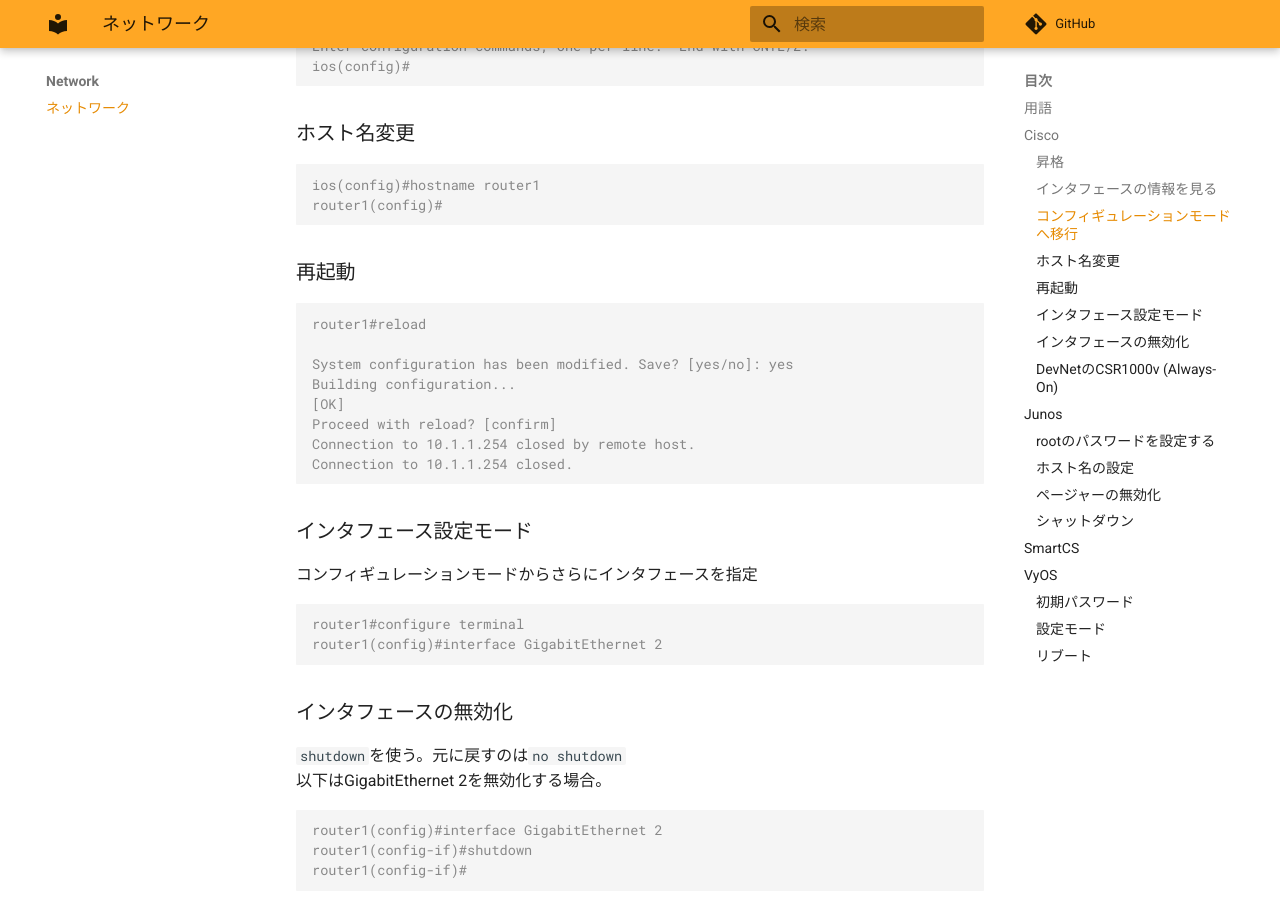
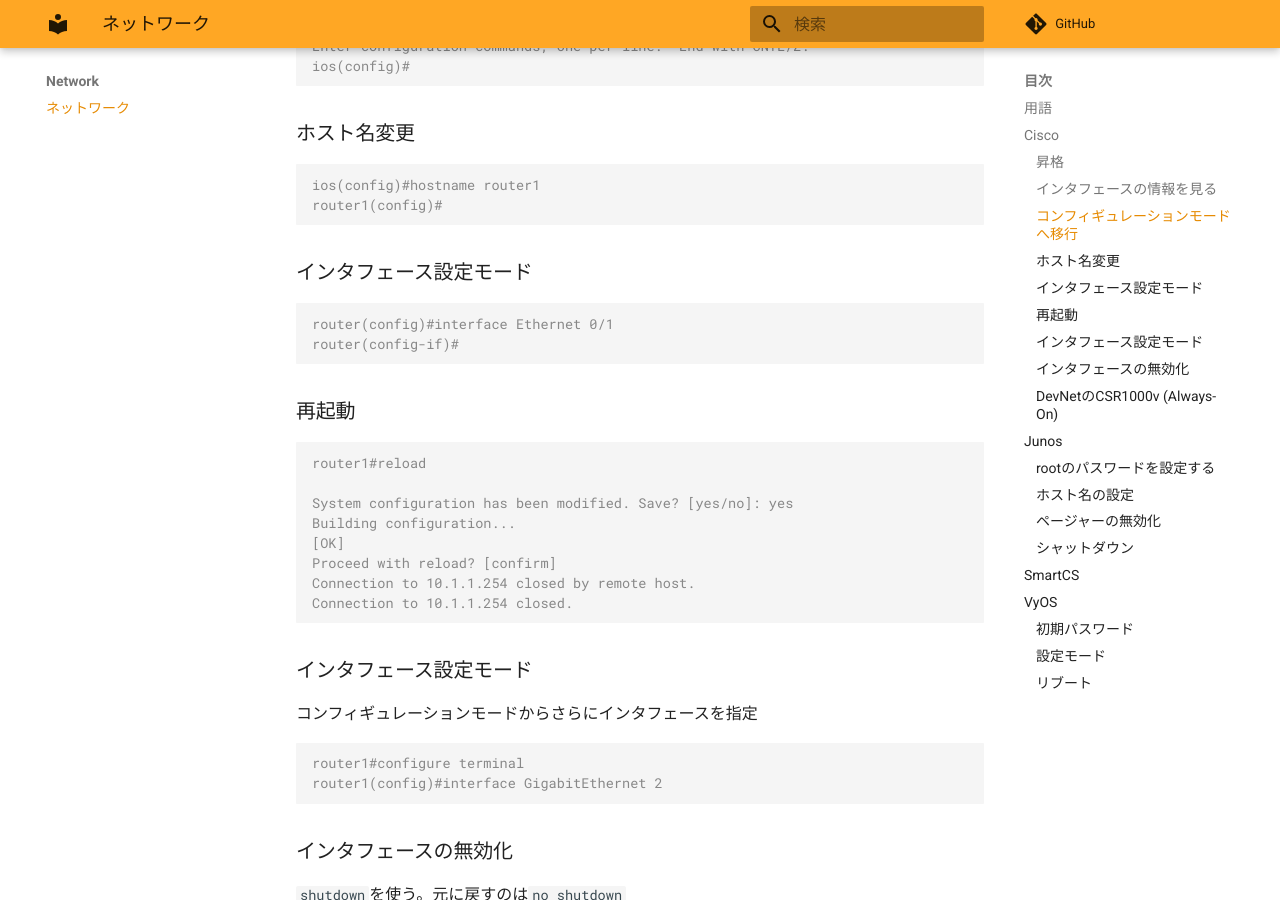
Before and after one commit to zaki-lknr/docs, an MkDocs documentation site: the page built from docs/Network/index.md, in a window 1280 px wide and 900 px high, scrolled down 1239 px. Built offline with MkDocs 1.6.1 and Material for MkDocs 9.7.7, drawn with Linux system fonts in a browser that asks for light colours; comment, search, counter and statistics services are not loaded.

Commit message:
add: network/ios: インタフェース設定モード

````diff
--- a/docs/Network/index.md
+++ b/docs/Network/index.md
@@ -55,6 +55,13 @@ ios(config)#
 ```console
 ios(config)#hostname router1
 router1(config)#
+```
+
+### インタフェース設定モード
+
+```console
+router(config)#interface Ethernet 0/1
+router(config-if)#
 ```
 
 ### 再起動
````
